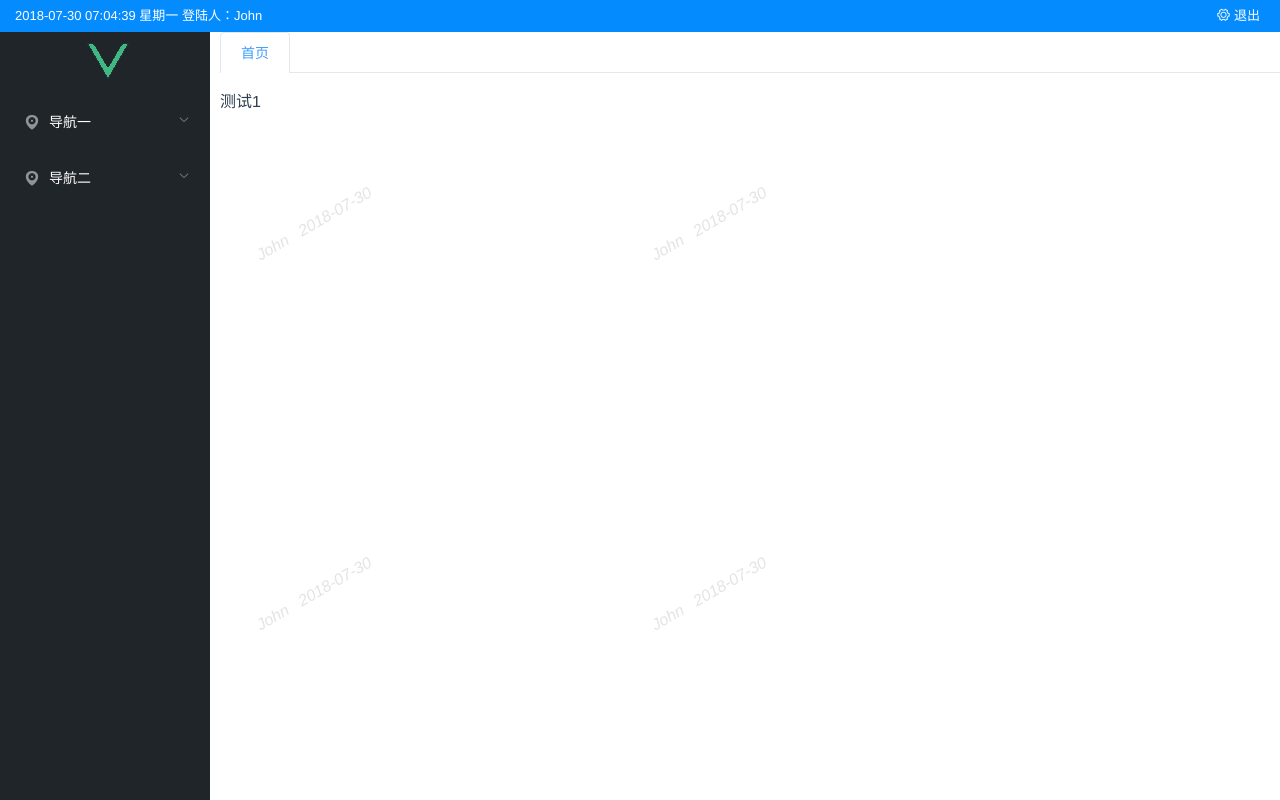
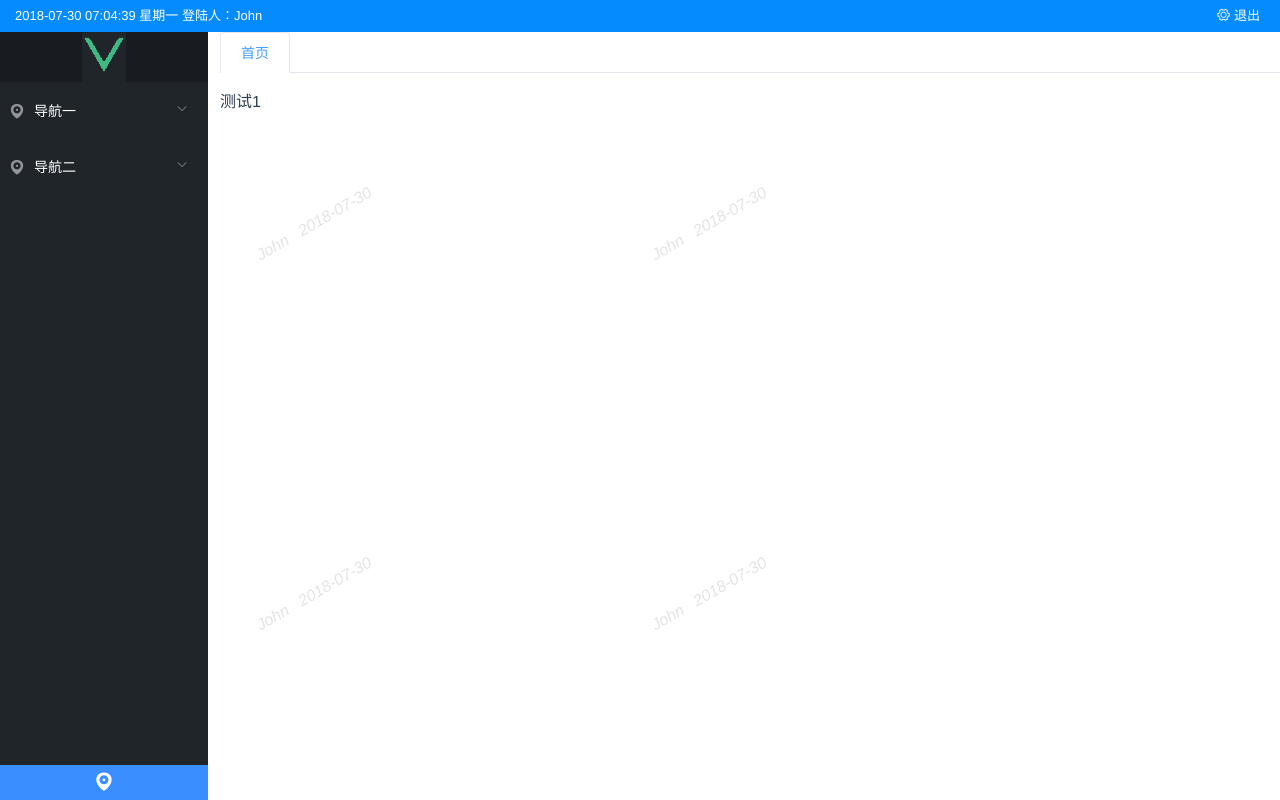
Before and after one commit to xzzdll/vue-admin, a Vue app: page /#/0 in a window 1280 px wide. Built offline with nearby package versions, Linux system fonts and the light colour scheme.

Commit message:
增加右侧导航栏收缩功能

```diff
--- a/src/layout/layout.vue
+++ b/src/layout/layout.vue
@@ -1,12 +1,14 @@
 <template>
   <div>
     <!--侧边菜单栏-->
-    <leftBar></leftBar>
+    <leftBar @collapse="handCollapse"></leftBar>
     <!--标签栏-->
     <navbar></navbar>
     <!--主要内容-->
-    <tabContent>
-    </tabContent>
+    <div class="transiton" :style="{'margin-left':marginLeft}">
+      <tabContent>
+      </tabContent>
+    </div>
   </div>
 </template>
 
@@ -20,6 +22,32 @@
     navbar,
     tabContent,
     leftBar
+  },
+  data () {
+    return {
+      marginLeft: '200px',
+      shadowStatus: false
+    };
+  },
+  methods: {
+    handCollapse (isCollapse) {
+      if (isCollapse) {
+        this.marginLeft = '40px';
+      } else {
+        this.marginLeft = '200px';
+      }
+    }
   }
 };
 </script>
+
+<style lang="scss" scoped>
+.transiton {
+  -webkit-transition: margin 0.2s linear 0.01s;
+  transition: margin 0.2s linear 0.01s;
+  transition-property: margin;
+  transition-duration: 0.2s;
+  transition-timing-function: linear;
+  transition-delay: 0.01s;
+}
+</style>
--- a/src/layout/leftBar.vue
+++ b/src/layout/leftBar.vue
@@ -1,10 +1,14 @@
 <template>
-  <el-row class="tac" style="position:fixed;width:210px;height:861px;top:32px">
-    <el-col :span="24">
-      <div style="height:61px;background-color:#20252a;position: relative;">
-        <img src="../assets/img/logo_bg.png" class='logo' />
-      </div>
-      <el-menu ref="sideBar" :default-active="defaultActive" class="el-menu-vertical-demo" :router="true" :unique-opened="true" background-color="#20252a" text-color="#fff" active-text-color="#ffd04b" style="height:861px;border-right:none">
+  <div class="sidebar" :class="{'z-collapse-menu':isCollapse}">
+    <!-- <el-menu ref="sideBar" :default-active="defaultActive" class="el-menu-vertical-demo" :router="true" :unique-opened="true" background-color="#20252a" text-color="#fff" active-text-color="#ffd04b" style="height:100%;border-right:none" :collapse="isCollapse"> -->
+    <h2 class="sidebar-header">
+      <img src="../assets/img/logo_bg.png" v-if="!isCollapse" />
+      <span v-else>
+        <i class="el-icon-location"></i>
+      </span>
+    </h2>
+    <div class="sidebar-body">
+      <el-menu :default-active="defaultActive" class="el-menu-vertical-demo" :collapse="isCollapse" background-color="#20252a" text-color="#fff" active-text-color="#ffd04b" style="border-right:none">
         <el-submenu index="a">
           <template slot="title">
             <i class="el-icon-location"></i>
@@ -26,39 +30,103 @@
           </el-menu-item-group>
         </el-submenu>
       </el-menu>
-    </el-col>
-  </el-row>
+    </div>
+    <div class="sidebar-footer" @click="toggleMenu">
+      <i class="el-icon-location"></i>
+    </div>
+  </div>
 </template>
 
 <script>
 export default {
   data () {
     return {
+      isCollapse: false,
       defaultActive: '' // 默认激活的导航
     };
   },
   watch: {
     $route () {
       // console.log(this.$route.meta.key) 侧边栏的导航激活受routes中的数据影响
-      if (this.$route.meta.routerPath) { this.defaultActive = this.$route.meta.routerPath; } else {
-        this.defaultActive = this.$route.meta.routerPath;
-        this.$refs['sideBar'].close('a');
-        this.$refs['sideBar'].close('b');
-      }
+      this.defaultActive = this.$route.meta.routerPath;
+    }
+  },
+  methods: {
+    toggleMenu () {
+      this.isCollapse = !this.isCollapse;
+      this.$emit('collapse', this.isCollapse);
     }
   }
 };
 </script>
 
-<style lang="scss" scoped>
-li {
-  text-align: left;
+<style>
+.sidebar .el-submenu__title {
+  padding: 0 5px !important;
+  padding: 0;
+  margin-right: 0;
 }
 
-.logo {
-  position: absolute;
-  top: 50%;
-  left: 50%;
-  transform: translate(-50%, -50%);
+.sidebar .el-menu--collapse {
+  width: 40px !important;
 }
 </style>
+
+<style lang="scss" scoped>
+.sidebar {
+  color: #fff;
+  width: 208px;
+  position: fixed;
+  top: 32px;
+  height: calc(100% - 32px);
+  -webkit-transition: width 0.28s linear 0s;
+  transition: width 0.28s linear 0s;
+  transition-property: width;
+  transition-duration: 0.28s;
+  transition-timing-function: linear;
+  transition-delay: 0s;
+  z-index: 100;
+
+  .sidebar-header {
+    padding: 0;
+    margin: 0;
+    display: -webkit-box;
+    display: -ms-flexbox;
+    display: flex;
+    -webkit-box-pack: center;
+    -ms-flex-pack: center;
+    justify-content: center;
+    -webkit-box-align: center;
+    -ms-flex-align: center;
+    align-items: center;
+    background-color: #181c21;
+    line-height: 50px;
+    height: 50px;
+  }
+
+  .sidebar-body {
+    overflow: auto;
+    position: absolute;
+    width: 100%;
+    top: 50px;
+    bottom: 35px;
+    background-color: #20252a;
+  }
+
+  .sidebar-footer {
+    height: 35px;
+    line-height: 35px;
+    background: #3a8eff;
+    cursor: pointer;
+    text-align: center;
+    font-size: 1.4rem;
+    position: absolute;
+    width: 100%;
+    bottom: 0px;
+  }
+}
+
+.z-collapse-menu {
+  width: 40px !important;
+}
+</style>
--- a/src/layout/tabContent.vue
+++ b/src/layout/tabContent.vue
@@ -75,7 +75,6 @@
   position: fixed;
   width: calc(100% - 200px);
   min-width: 800px;
-  left: 200px;
   top: 32px;
   padding: 20px;
   padding-top: 0px;
```
Also changed, not shown: src/assets/img/logo_bg.png.
